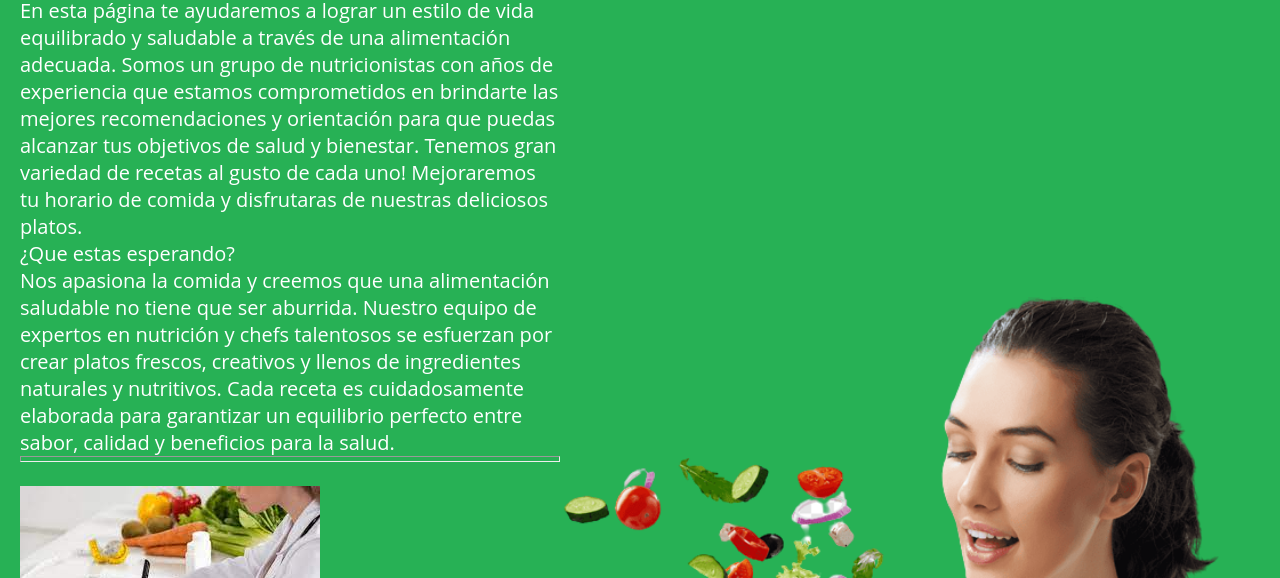
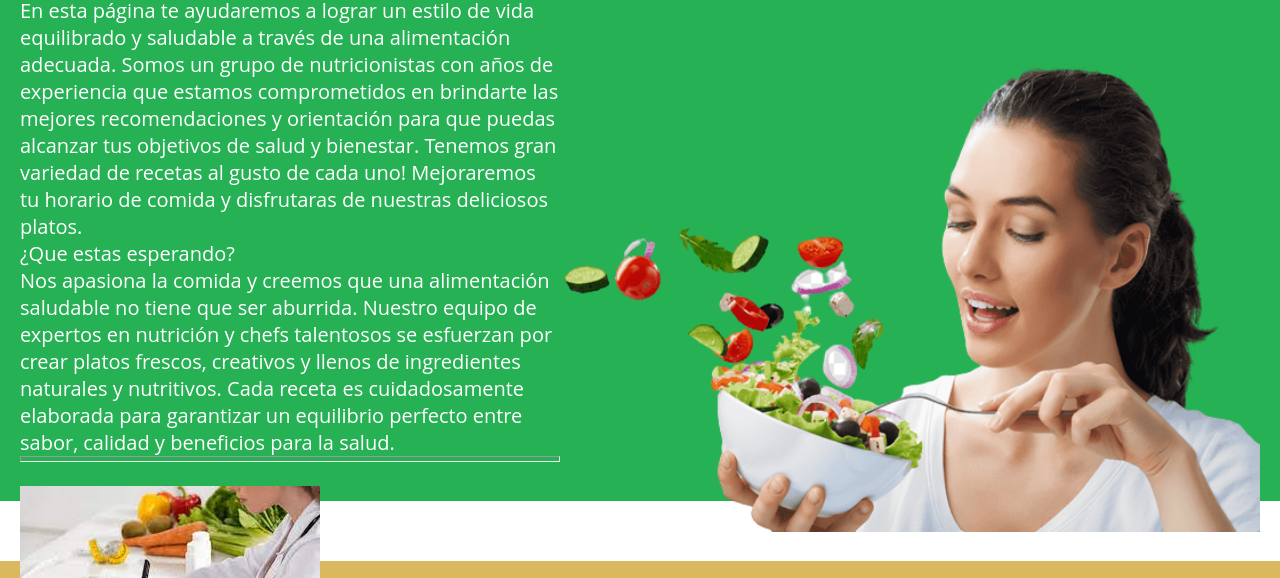
Before and after one commit to SofiaCongora/grupo5, a plain HTML site: page index.html in a window 1280 px wide. Shown: the part 209-787 px from the top of the page. Drawn offline with Linux system fonts and the light colour scheme.

Commit message:
cambios en INICIO

```diff
--- a/css/style.css
+++ b/css/style.css
@@ -63,7 +63,7 @@ body {
   #inicio {
     background-color: #27b155;
     padding-top: 50px;
-    height: 900px;
+    height: 650px;
 
 
 
--- a/index.html
+++ b/index.html
@@ -51,7 +51,7 @@
         <div id="inicio" class="content section">
 
           <h1>Inicio</h1>
-          <h2>¡Bienvenidos a Healthyfood!</h2><img src="img/Iniciofoto.png"  width= 700px align= right  style="margin-top: 300px">
+          <h2>¡Bienvenidos a Healthyfood!</h2><img src="img/Iniciofoto.png"  width= 700px align= right  style="margin-top: 70px">
           <p>En esta página te ayudaremos a lograr un estilo de vida equilibrado y saludable a través de una alimentación adecuada.
             Somos un grupo de nutricionistas con años de experiencia que estamos comprometidos en brindarte las mejores recomendaciones y orientación para que puedas alcanzar tus objetivos de salud y bienestar.
             Tenemos gran variedad de recetas al gusto de cada uno! Mejoraremos tu horario de comida y disfrutaras de nuestras deliciosos platos.</p>
```
